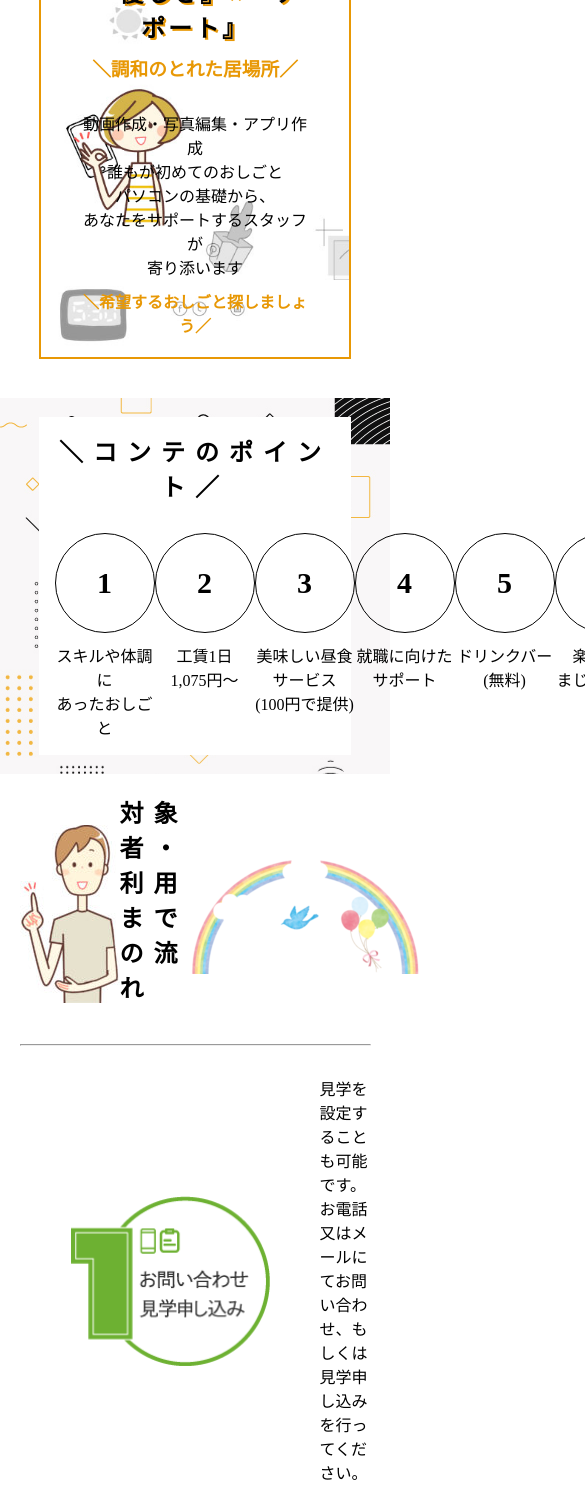
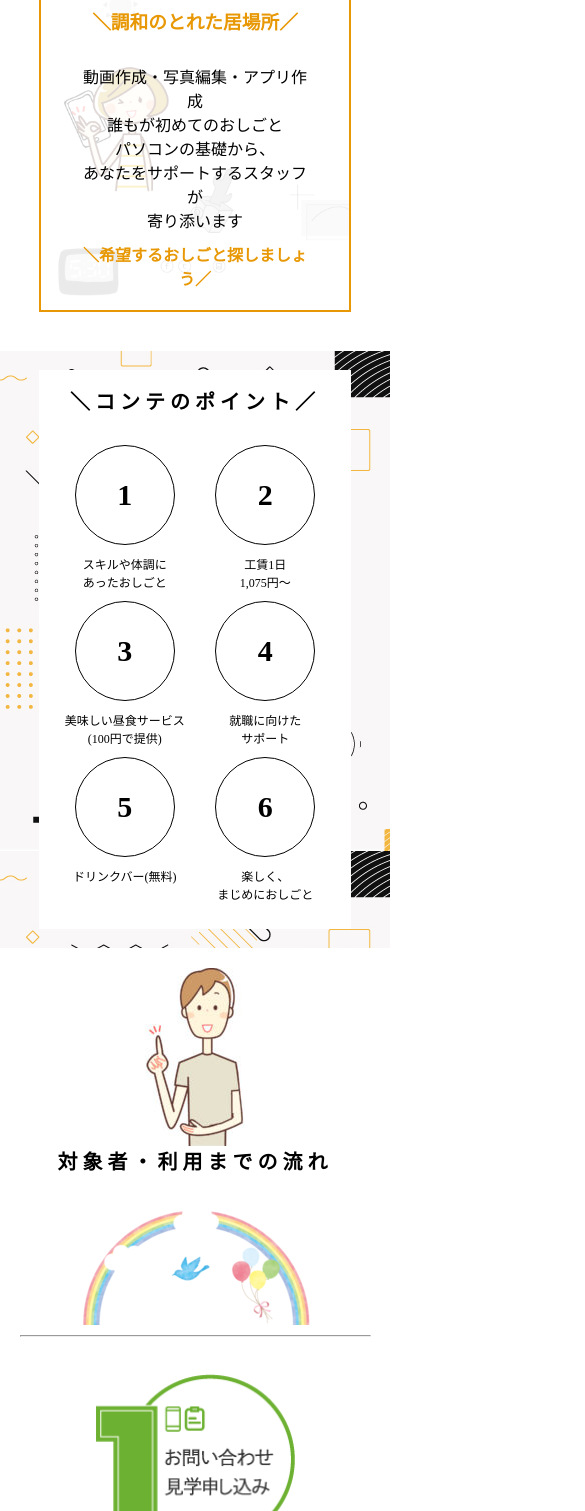
Before and after one commit to taka0614/hp_lesson, a plain HTML site: page index.html in a window 390 px wide. Shown: the part 442-1953 px from the top of the page, 585 px wide, since content can reach past the window. Drawn offline with Linux system fonts and the light colour scheme.

Commit message:
Add files via upload

```diff
--- a/style.css
+++ b/style.css
@@ -177,3 +177,51 @@ footer p {
     color: #fff;
     line-height: 50px;
 }
+
+/* responsive */
+
+@media (max-width:768px) {
+
+    header {
+        display: none;
+    }
+
+    #about {
+        background-color: rgba(255,255,255,.8);
+        background-blend-mode: lighten;
+    }
+
+    h2 {
+        letter-spacing: 5px;
+        font-size: 20px;
+    }
+
+    .flex {
+        flex-wrap: wrap;
+    }
+
+    .box {
+        width: calc(100%/2);
+        margin-bottom: 10px;
+    }
+
+    .box p {
+        font-size: 12px;
+    }
+
+    .flow_header , .flow_box , .access_header , .access_flex {
+        flex-direction: column;
+    }
+
+    .access_box {
+        margin: 10px 0;
+    }
+
+    h5 {
+        margin-bottom: 10px;
+    }
+
+    iframe {
+        width: 100%;
+    }
+}
```
